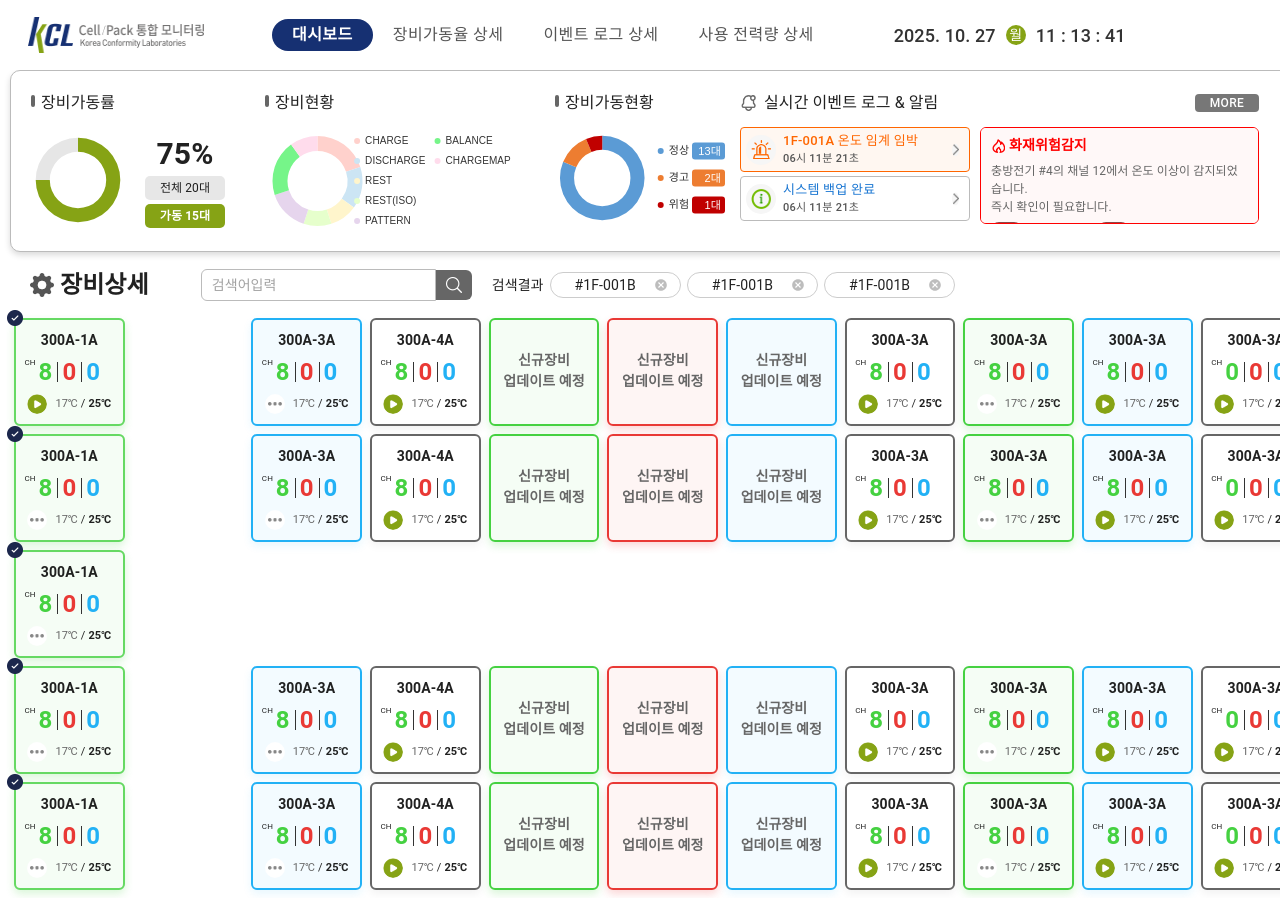
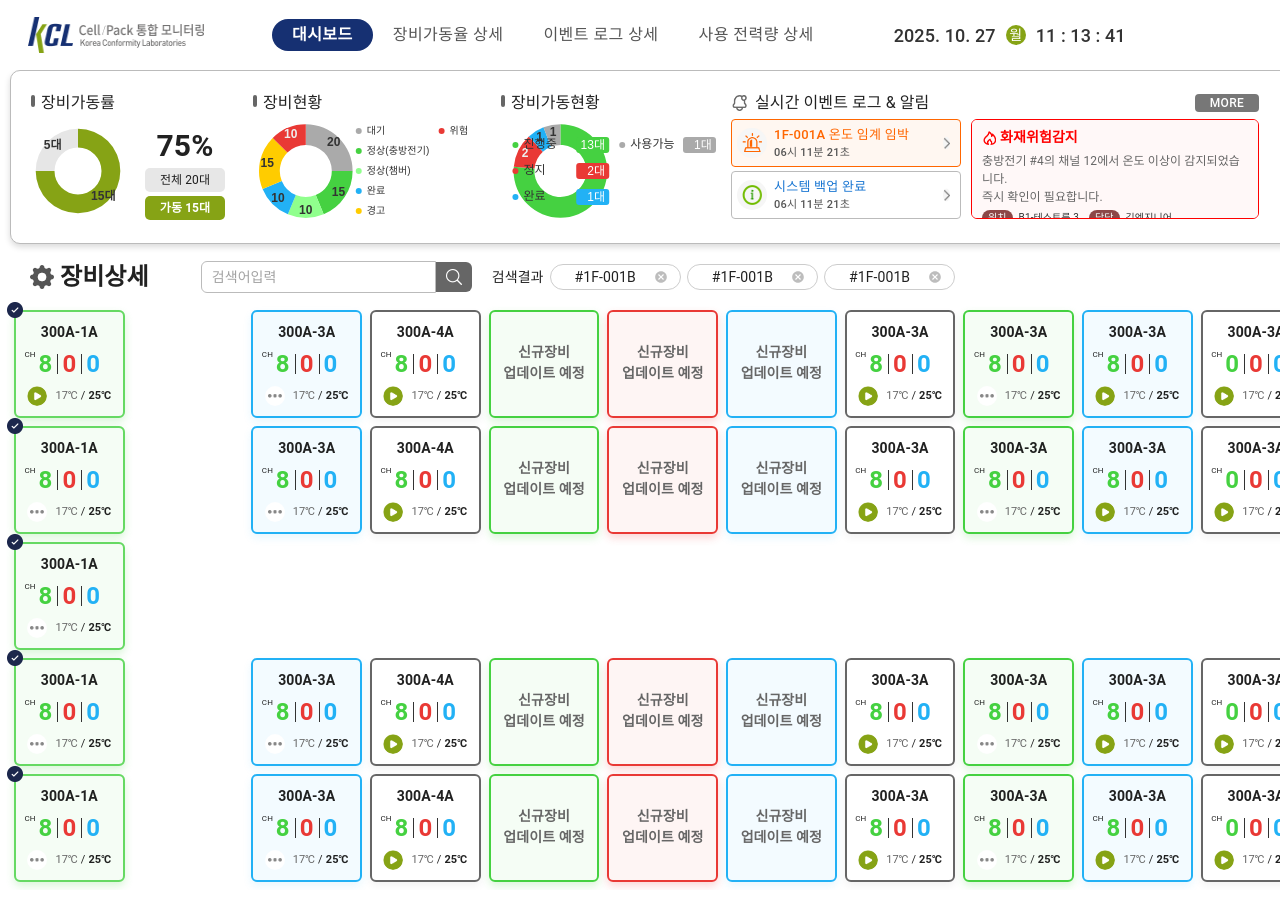
Before and after one commit to MUBSCORP/KCL, a Next.js app: page /uiux/dashboard-cell in a window 1280 px wide. Shown: the top 898 px of the page. Built offline with nearby package versions, Linux system fonts and the light colour scheme; what @mui/material-nextjs would draw is missing.

Commit message:
[251109] 디자인 현행화

```diff
--- a/src/app/uiux/components/modules/topState/ChartMonth.tsx
+++ b/src/app/uiux/components/modules/topState/ChartMonth.tsx
@@ -20,8 +20,9 @@ export default function ChartMonth({ title, data }: ChartProps) {
       tooltip: {
         trigger: 'axis',
         axisPointer: { type: 'shadow' },
+        textStyle: { fontSize: 10 },
         formatter: (params: any) => {
-          let result = `${params[0].name}<br/>`;
+          let result = `<strong style="color:#000;font-size:1.1rem;font-weight:500">${params[0].name}월</strong><br/>`;
           params.forEach((item: any) => {
             result += `<span style="display:inline-block;width:3.4rem;margin-right:4px;border-radius:10px;width:8px;height:8px;line-height:8px;background-color:${item.color}"></span>
               ${item.seriesName}: ${item.value}대<br/>`;
@@ -76,7 +77,7 @@ export default function ChartMonth({ title, data }: ChartProps) {
   return (
     <div className="chartCont">
       <h3 className="tit">{title}</h3>
-      <div className="chartWrap" ref={chartRef} style={{ width: '23.5rem', height: '10rem' }} />
+      <div className="chartWrap" ref={chartRef} style={{ width: '23.5rem', height: '10.8rem' }} />
     </div>
   );
 }
--- a/src/app/uiux/components/modules/topState/ChartOperation.tsx
+++ b/src/app/uiux/components/modules/topState/ChartOperation.tsx
@@ -11,7 +11,7 @@ interface ChartProps {
 export default function ChartOperation({ title, data }: ChartProps) {
   const chartRef = useRef<HTMLDivElement>(null);
 
-  const colors = ['#5B9BD5', '#ED7D31', '#C00000'];
+  const colors = ['#45D141', '#E93935', '#22B1F5', '#AAA'];
 
   const total = data.reduce((sum, item) => sum + item.value, 0);
 
@@ -25,6 +25,7 @@ export default function ChartOperation({ title, data }: ChartProps) {
         trigger: 'item',
         formatter: '{b}: {c} ({d}%)',
         confine: true,
+        textStyle: { fontSize: 10 },
       },
       legend: {
         orient: 'vertical',
@@ -38,15 +39,16 @@ export default function ChartOperation({ title, data }: ChartProps) {
           return `{a|${name}} {b${idx}|${data[idx].value}대}`;
         },
         textStyle: {
-          fontSize: 11,
-          rich: data.reduce(
+          fontSize: 10,
+          rich: {
+            a: { width: 50 },
+            ...data.reduce(
               (acc, d, i) => {
                 acc[`b${i}`] = {
-                fontSize: 11,
                   color: '#fff',
                   backgroundColor: colors[i],
                   borderRadius: 3,
-                padding: [4, 4, 2],
+                  padding: [3, 4, 1],
                   width: 25,
                   align: 'right',
                 };
@@ -54,7 +56,7 @@ export default function ChartOperation({ title, data }: ChartProps) {
               },
               {} as Record<string, any>,
             ),
-          a: { fontSize: 11 },
+          },
         } as any,
       } as echarts.LegendComponentOption,
 
@@ -62,11 +64,11 @@ export default function ChartOperation({ title, data }: ChartProps) {
         {
           name: title,
           type: 'pie',
-          radius: ['60%', '90%'],
+          radius: ['50%', '90%'],
           center: ['27%', '50%'],
           avoidLabelOverlap: false,
           label: {
-            show: false,
+            show: true,
             position: 'inside',
             formatter: ({ data }: any) => `${data.value}`,
             fontSize: 12,
@@ -93,7 +95,7 @@ export default function ChartOperation({ title, data }: ChartProps) {
   return (
     <div className="chartCont">
       <h3 className="tit">{title}</h3>
-      <div className="chartWrap" ref={chartRef} style={{ width: '17.5rem', height: '9.4rem' }} />
+      <div className="chartWrap" ref={chartRef} style={{ width: '22rem', height: '10.4rem' }} />
     </div>
   );
 }
--- a/src/app/uiux/components/modules/topState/ChartRunning.tsx
+++ b/src/app/uiux/components/modules/topState/ChartRunning.tsx
@@ -48,15 +48,16 @@ export default function ChartRunning({ title, total, running }: ChartProps) {
         trigger: 'item',
         formatter: '{b}: {c}대 ({d}%)',
         confine: true,
+        textStyle: { fontSize: 10 },
       },
       series: [
         {
           name: '장비가동률',
           type: 'pie',
-          radius: ['60%', '90%'],
+          radius: ['50%', '90%'],
           avoidLabelOverlap: false,
           label: {
-            show: false,
+            show: true,
             position: 'inside',
             formatter: ({ data }: any) => `${data?.value ?? 0}대`,
             fontSize: 12,
@@ -86,7 +87,7 @@ export default function ChartRunning({ title, total, running }: ChartProps) {
     <div className="chartCont type2">
       <h3 className="tit">{title}</h3>
       <div className="innerWrap">
-        <div className="chartWrap" ref={containerRef} style={{ width: '9.4rem', height: '9.4rem' }} />
+        <div className="chartWrap" ref={containerRef} style={{ width: '9.4rem', height: '10.4rem' }} />
         <div className="legend">
           <p>
             <strong>{String(percent)}</strong>%
--- a/src/app/uiux/components/modules/topState/ChartState.tsx
+++ b/src/app/uiux/components/modules/topState/ChartState.tsx
@@ -23,6 +23,7 @@ export default function ChartStatus({ title, data }: ChartProps) {
         trigger: 'item',
         formatter: '{b}: {c} ({d}%)',
         confine: true,
+        textStyle: { fontSize: 10 },
       },
       legend: {
         orient: 'vertical',
@@ -37,11 +38,11 @@ export default function ChartStatus({ title, data }: ChartProps) {
         {
           name: '장비현황',
           type: 'pie',
-          radius: ['60%', '90%'],
-          center: ['21%', '50%'],
+          radius: ['50%', '90%'],
+          center: ['24%', '50%'],
           avoidLabelOverlap: false,
           label: {
-            show: false,
+            show: true,
             position: 'inside',
             formatter: ({ data }: any) => `${data.value}`,
             fontSize: 12,
@@ -49,7 +50,7 @@ export default function ChartStatus({ title, data }: ChartProps) {
           },
           labelLine: { show: false },
           data: data,
-          color: ['#ffd1cc', '#cce5f4', '#fff5cc', '#e6ffcc', '#e6d5ed', '#76f589', '#ffdcec'],
+          color: ['#AAAAAA', '#45D141', '#90FF8D', '#22B1F5', '#FFCC00', '#E93935'],
         },
       ],
     };
@@ -68,7 +69,7 @@ export default function ChartStatus({ title, data }: ChartProps) {
   return (
     <div className="chartCont">
       <h3 className="tit">{title}</h3>
-      <div className="chartWrap" ref={chartRef} style={{ width: '25rem', height: '10rem' }} />
+      <div className="chartWrap" ref={chartRef} style={{ width: '22rem', height: '10.4rem' }} />
     </div>
   );
 }
--- a/src/app/uiux/components/modules/topState/ChartToday.tsx
+++ b/src/app/uiux/components/modules/topState/ChartToday.tsx
@@ -17,7 +17,7 @@ export default function ChartToday({ title, data }: ChartProps) {
     const chart = echarts.init(chartRef.current);
 
     const option: echarts.EChartsOption = {
-      tooltip: { trigger: 'axis', axisPointer: { type: 'shadow' } },
+      tooltip: { trigger: 'axis', axisPointer: { type: 'shadow' }, textStyle: { fontSize: 10 } },
       grid: {
         left: '3%',
         right: '10px',
@@ -61,7 +61,7 @@ export default function ChartToday({ title, data }: ChartProps) {
   return (
     <div className="chartCont">
       <h3 className="tit">{title}</h3>
-      <div className="chartWrap" ref={chartRef} style={{ width: '19.4rem', height: '10rem' }}></div>
+      <div className="chartWrap" ref={chartRef} style={{ width: '19.4rem', height: '10.8rem' }}></div>
     </div>
   );
 }
--- a/src/app/uiux/dashboard-cell/page.tsx
+++ b/src/app/uiux/dashboard-cell/page.tsx
@@ -21,18 +21,18 @@ export default function DashboardPack() {
   // --- Chart Data ---
   const chartData = { total: 20, running: 15 };
   const chartData2 = [
-    { name: 'CHARGE', value: 20 },
-    { name: 'DISCHARGE', value: 15 },
-    { name: 'REST', value: 10 },
-    { name: 'REST(ISO)', value: 10 },
-    { name: 'PATTERN', value: 15 },
-    { name: 'BALANCE', value: 20 },
-    { name: 'CHARGEMAP', value: 10 },
+    { name: '대기', value: 20 },
+    { name: '정상(충방전기)', value: 15 },
+    { name: '정상(챔버)', value: 10 },
+    { name: '완료', value: 10 },
+    { name: '경고', value: 15 },
+    { name: '위험', value: 10 },
   ];
   const chartData3 = [
-    { name: '정상', value: 13 },
-    { name: '경고', value: 2 },
-    { name: '위험', value: 1 },
+    { name: '진행중', value: 13 },
+    { name: '정지', value: 2 },
+    { name: '완료', value: 1 },
+    { name: '사용가능', value: 1 },
   ];
   const chartData4 = [
     { name: '방전', value: 280 },
@@ -57,8 +57,8 @@ export default function DashboardPack() {
       check: true, // 체크표시
       ready: false, // '신규장비 업데이트 예정' 표시
       shutdown: true, // 테두리 점등
-      operation: 'ongoing', // 공정 ongoing, completion, available, stop
-      icon: 'success', // 아이콘 success, stay, error
+      operation: 'ongoing', // 공정: ongoing, completion, available, stop
+      icon: 'success', // 아이콘: success, stay, error
       temp1: '17℃', // 온도 1
       temp2: '25℃', // 온도 2
       ch1: 8, // 채널 1
--- a/src/app/uiux/dashboard-pack/page.tsx
+++ b/src/app/uiux/dashboard-pack/page.tsx
@@ -21,18 +21,18 @@ export default function DashboardPack() {
   // chart props
   const chartData = { total: 20, running: 15 };
   const chartData2 = [
-    { name: 'CHARGE', value: 20 },
-    { name: 'DISCHARGE', value: 15 },
-    { name: 'REST', value: 10 },
-    { name: 'REST(ISO)', value: 10 },
-    { name: 'PATTERN', value: 15 },
-    { name: 'BALANCE', value: 20 },
-    { name: 'CHARGEMAP', value: 10 },
+    { name: '대기', value: 20 },
+    { name: '정상(충방전기)', value: 15 },
+    { name: '정상(챔버)', value: 10 },
+    { name: '완료', value: 10 },
+    { name: '경고', value: 15 },
+    { name: '위험', value: 10 },
   ];
   const chartData3 = [
-    { name: '정상', value: 13 },
-    { name: '경고', value: 2 },
-    { name: '위험', value: 1 },
+    { name: '진행중', value: 13 },
+    { name: '정지', value: 2 },
+    { name: '완료', value: 1 },
+    { name: '사용가능', value: 1 },
   ];
   const chartData4 = [
     { name: '방전', value: 280 },
@@ -55,13 +55,13 @@ export default function DashboardPack() {
       y: 1, // y 좌표
       title: '1F-001B', // 타이틀
       check: true, // 체크표시
-      schedule: 'AA PE EV 항속형 PV 충방전싸이클 (가속)_241220 1', // 스케쥴
+      schedule: 'AA PE EV 항속형 PV 충방전싸이클 (가속)_241220 1', // 스케줄
       memo: true, // 모달
       memoText: `비고: 00만 km RPT 측정 후 내구 재개
-      [250923-24] 칠러 냉각수 보증 시험 일시정지 _이정우`, // memo
-      operation: 'charge', // 상태
-      status: 'success', // 뱃지 상태
-      statusLabel: '정상', // 뱃지 텍스트
+      [250923-24] 칠러 냉각수 보증 시험 일시정지 _이정우`, // 메모
+      operation: 'charge', // 상태: charge, discharge, rest, rest-iso, pattern, blance, chargemap
+      status: 'normal', // 뱃지 상태: rest(대기), normal(정상(충방전기)), normal_chamber(정상(챔버)), completion(완료), warning(경고), danger(위험)
+      statusLabel: '정상', // 뱃지 텍스트: 대기, 정상, 위험,정상,완료,경고
       voltage: '203.9 aV', // 전압
       current: '31.6 aA', // 전류
       power: '6.44 akW', // 파원
@@ -69,7 +69,7 @@ export default function DashboardPack() {
       cycle: '4/4', // 사이클
       rly: 'ON', // rly
       dgv: '0.9', // dgv
-      temp: '33.1/30', // 온도
+      temp: '33.1℃/30℃', // 온도
       humidity: '40%/70%', // 습도
       cycles: 3, // 사이클
       activeCycles: 3, // 현재사이클
@@ -81,7 +81,7 @@ export default function DashboardPack() {
       y: 1,
       title: 'EQ-01',
       check: true,
-      schedule: 'AA PE EV 항속형 PV 충방전싸이클 (가속)_241220 2', // 스케쥴
+      schedule: 'AA PE EV 항속형 PV 충방전싸이클 (가속)_241220 2',
       memo: true,
       memoText: `비고: 00만 km RPT 측정 후 내구 재개
       [250923-24] 칠러 냉각수 보증 시험 일시정지 _이정우`,
@@ -95,7 +95,7 @@ export default function DashboardPack() {
       cycle: '4/4',
       rly: 'ON',
       dgv: '0.9',
-      temp: '33.1/30',
+      temp: '33.1℃/30℃',
       humidity: '40%/70%',
       cycles: 2,
       activeCycles: 2,
@@ -107,13 +107,13 @@ export default function DashboardPack() {
       y: 1,
       title: '1F-001B',
       check: false,
-      schedule: 'AA PE EV 항속형 PV 충방전싸이클 (가속)_241220 3', // 스케쥴
+      schedule: 'AA PE EV 항속형 PV 충방전싸이클 (가속)_241220 3',
       memo: true,
       memoText: `비고: 00만 km RPT 측정 후 내구 재개
       [250923-24] 칠러 냉각수 보증 시험 일시정지 _이정우`,
       operation: 'rest',
-      status: 'complete',
-      statusLabel: '완료',
+      status: 'normal',
+      statusLabel: '정상',
       voltage: '203.9 aV',
       current: '31.6 aA',
       power: '6.44 akW',
@@ -121,7 +121,7 @@ export default function DashboardPack() {
       cycle: '4/4',
       rly: 'ON',
       dgv: '0.9',
-      temp: '33.1/30',
+      temp: '33.1℃/30℃',
       humidity: '40%/70%',
       cycles: 2,
       activeCycles: 2,
@@ -133,12 +133,12 @@ export default function DashboardPack() {
       y: 1,
       title: '1F-001B',
       check: false,
-      schedule: 'AA PE EV 항속형 PV 충방전싸이클 (가속)_241220 4', // 스케쥴
+      schedule: 'AA PE EV 항속형 PV 충방전싸이클 (가속)_241220 4',
       memo: false,
       memoText: ``,
       operation: 'rest-iso',
-      status: 'warning',
-      statusLabel: '경고',
+      status: 'normal_chamber',
+      statusLabel: '정상',
       voltage: '203.9 aV',
       current: '31.6 aA',
       power: '6.44 akW',
@@ -146,7 +146,7 @@ export default function DashboardPack() {
       cycle: '4/4',
       rly: 'ON',
       dgv: '0.9',
-      temp: '33.1/30',
+      temp: '33.1℃/30℃',
       humidity: '40%/70%',
       cycles: 1,
       activeCycles: 1,
@@ -158,12 +158,12 @@ export default function DashboardPack() {
       y: 1,
       title: '1F-001B',
       check: false,
-      schedule: 'AA PE EV 항속형 PV 충방전싸이클 (가속)_241220 5', // 스케쥴
+      schedule: 'AA PE EV 항속형 PV 충방전싸이클 (가속)_241220 5',
       memo: false,
       memoText: ``,
       operation: 'pattern',
-      status: 'error',
-      statusLabel: '위험',
+      status: 'completion',
+      statusLabel: '완료',
       voltage: '203.9 aV',
       current: '31.6 aA',
       power: '6.44 akW',
@@ -171,7 +171,7 @@ export default function DashboardPack() {
       cycle: '4/4',
       rly: 'ON',
       dgv: '0.9',
-      temp: '33.1/30',
+      temp: '33.1℃/30℃',
       humidity: '40%/70%',
       cycles: 5,
       activeCycles: 5,
@@ -183,12 +183,12 @@ export default function DashboardPack() {
       y: 1,
       title: '1F-001B',
       check: false,
-      schedule: 'AA PE EV 항속형 PV 충방전싸이클 (가속)_241220 6', // 스케쥴
+      schedule: 'AA PE EV 항속형 PV 충방전싸이클 (가속)_241220 6',
       memo: false,
       memoText: ``,
       operation: 'balance',
-      status: 'success',
-      statusLabel: '정상',
+      status: 'warning',
+      statusLabel: '경고',
       voltage: '203.9 aV',
       current: '31.6 aA',
       power: '6.44 akW',
@@ -196,7 +196,7 @@ export default function DashboardPack() {
       cycle: '4/4',
       rly: 'ON',
       dgv: '0.9',
-      temp: '33.1/30',
+      temp: '33.1℃/30℃',
       humidity: '40%/70%',
       cycles: 4,
       activeCycles: 4,
@@ -208,12 +208,12 @@ export default function DashboardPack() {
       y: 1,
       title: '1F-001B',
       check: false,
-      schedule: 'AA PE EV 항속형 PV 충방전싸이클 (가속)_241220 7', // 스케쥴
+      schedule: 'AA PE EV 항속형 PV 충방전싸이클 (가속)_241220 7',
       memo: false,
       memoText: ``,
       operation: 'chargemap',
-      status: 'success2',
-      statusLabel: '정상',
+      status: 'danger',
+      statusLabel: '위험',
       voltage: '203.9 aV',
       current: '31.6 aA',
       power: '6.44 akW',
@@ -221,7 +221,7 @@ export default function DashboardPack() {
       cycle: '4/4',
       rly: 'ON',
       dgv: '0.9',
-      temp: '33.1/30',
+      temp: '33.1℃/30℃',
       humidity: '40%/70%',
       cycles: 3,
       activeCycles: 3,
@@ -233,11 +233,11 @@ export default function DashboardPack() {
       y: 1,
       title: '1F-001B',
       check: false,
-      schedule: 'AA PE EV 항속형 PV 충방전싸이클 (가속)_241220 7', // 스케쥴
+      schedule: 'AA PE EV 항속형 PV 충방전싸이클 (가속)_241220 7',
       memo: false,
       memoText: ``,
       operation: 'chargemap',
-      status: 'success2',
+      status: 'normal',
       statusLabel: '정상',
       voltage: '203.9 aV',
       current: '31.6 aA',
@@ -246,7 +246,7 @@ export default function DashboardPack() {
       cycle: '4/4',
       rly: 'ON',
       dgv: '0.9',
-      temp: '33.1/30',
+      temp: '33.1℃/30℃',
       humidity: '40%/70%',
       cycles: 3,
       activeCycles: 3,
@@ -258,11 +258,11 @@ export default function DashboardPack() {
       y: 1,
       title: '1F-001B',
       check: false,
-      schedule: 'AA PE EV 항속형 PV 충방전싸이클 (가속)_241220 7', // 스케쥴
+      schedule: 'AA PE EV 항속형 PV 충방전싸이클 (가속)_241220 7',
       memo: false,
       memoText: ``,
       operation: 'chargemap',
-      status: 'success2',
+      status: 'normal',
       statusLabel: '정상',
       voltage: '203.9 aV',
       current: '31.6 aA',
@@ -271,7 +271,7 @@ export default function DashboardPack() {
       cycle: '4/4',
       rly: 'ON',
       dgv: '0.9',
-      temp: '33.1/30',
+      temp: '33.1℃/30℃',
       humidity: '40%/70%',
       cycles: 3,
       activeCycles: 3,
@@ -283,11 +283,11 @@ export default function DashboardPack() {
       y: 1,
       title: '1F-001B',
       check: false,
-      schedule: 'AA PE EV 항속형 PV 충방전싸이클 (가속)_241220 7', // 스케쥴
+      schedule: 'AA PE EV 항속형 PV 충방전싸이클 (가속)_241220 7',
       memo: false,
       memoText: ``,
       operation: 'chargemap',
-      status: 'success2',
+      status: 'normal',
       statusLabel: '정상',
       voltage: '203.9 aV',
       current: '31.6 aA',
@@ -296,7 +296,7 @@ export default function DashboardPack() {
       cycle: '4/4',
       rly: 'ON',
       dgv: '0.9',
-      temp: '33.1/30',
+      temp: '33.1℃/30℃',
       humidity: '40%/70%',
       cycles: 3,
       activeCycles: 3,
@@ -316,7 +316,7 @@ export default function DashboardPack() {
       memoText: `비고: 00만 km RPT 측정 후 내구 재개
       [250923-24] 칠러 냉각수 보증 시험 일시정지 _이정우`,
       operation: 'charge',
-      status: 'success',
+      status: 'normal',
       statusLabel: '정상',
       voltage: '203.9 aV',
       current: '31.6 aA',
@@ -325,7 +325,7 @@ export default function DashboardPack() {
       cycle: '4/4',
       rly: 'ON',
       dgv: '0.9',
-      temp: '33.1/30',
+      temp: '33.1℃/30℃',
       humidity: '40%/70%',
       cycles: 3,
       activeCycles: 3,
@@ -337,7 +337,7 @@ export default function DashboardPack() {
       y: 2,
       title: 'EQ-01',
       check: true,
-      schedule: 'AA PE EV 항속형 PV 충방전싸이클 (가속)_241220 2', // 스케쥴
+      schedule: 'AA PE EV 항속형 PV 충방전싸이클 (가속)_241220 2',
       memo: true,
       memoText: `비고: 00만 km RPT 측정 후 내구 재개
       [250923-24] 칠러 냉각수 보증 시험 일시정지 _이정우`,
@@ -351,7 +351,7 @@ export default function DashboardPack() {
       cycle: '4/4',
       rly: 'ON',
       dgv: '0.9',
-      temp: '33.1/30',
+      temp: '33.1℃/30℃',
       humidity: '40%/70%',
       cycles: 2,
       activeCycles: 2,
@@ -363,12 +363,12 @@ export default function DashboardPack() {
       y: 2,
       title: '1F-001B',
       check: false,
-      schedule: 'AA PE EV 항속형 PV 충방전싸이클 (가속)_241220 3', // 스케쥴
+      schedule: 'AA PE EV 항속형 PV 충방전싸이클 (가속)_241220 3',
       memo: true,
       memoText: `비고: 00만 km RPT 측정 후 내구 재개
       [250923-24] 칠러 냉각수 보증 시험 일시정지 _이정우`,
       operation: 'rest',
-      status: 'complete',
+      status: 'completion',
       statusLabel: '완료',
       voltage: '203.9 aV',
       current: '31.6 aA',
@@ -377,7 +377,7 @@ export default function DashboardPack() {
       cycle: '4/4',
       rly: 'ON',
       dgv: '0.9',
-      temp: '33.1/30',
+      temp: '33.1℃/30℃',
       humidity: '40%/70%',
       cycles: 2,
       activeCycles: 2,
@@ -389,7 +389,7 @@ export default function DashboardPack() {
       y: 2,
       title: '1F-001B',
       check: false,
-      schedule: 'AA PE EV 항속형 PV 충방전싸이클 (가속)_241220 4', // 스케쥴
+      schedule: 'AA PE EV 항속형 PV 충방전싸이클 (가속)_241220 4',
       memo: false,
       memoText: ``,
       operation: 'rest-iso',
@@ -402,7 +402,7 @@ export default function DashboardPack() {
       cycle: '4/4',
       rly: 'ON',
       dgv: '0.9',
-      temp: '33.1/30',
+      temp: '33.1℃/30℃',
       humidity: '40%/70%',
       cycles: 1,
       activeCycles: 1,
@@ -414,11 +414,11 @@ export default function DashboardPack() {
       y: 2,
       title: '1F-001B',
       check: false,
-      schedule: 'AA PE EV 항속형 PV 충방전싸이클 (가속)_241220 7', // 스케쥴
+      schedule: 'AA PE EV 항속형 PV 충방전싸이클 (가속)_241220 7',
       memo: false,
       memoText: ``,
       operation: 'chargemap',
-      status: 'success2',
+      status: 'normal',
       statusLabel: '정상',
       voltage: '203.9 aV',
       current: '31.6 aA',
@@ -427,7 +427,7 @@ export default function DashboardPack() {
       cycle: '4/4',
       rly: 'ON',
       dgv: '0.9',
-      temp: '33.1/30',
+      temp: '33.1℃/30℃',
       humidity: '40%/70%',
       cycles: 3,
       activeCycles: 3,
@@ -439,11 +439,11 @@ export default function DashboardPack() {
       y: 2,
       title: '1F-001B',
       check: false,
-      schedule: 'AA PE EV 항속형 PV 충방전싸이클 (가속)_241220 7', // 스케쥴
+      schedule: 'AA PE EV 항속형 PV 충방전싸이클 (가속)_241220 7',
       memo: false,
       memoText: ``,
       operation: 'chargemap',
-      status: 'success2',
+      status: 'normal',
       statusLabel: '정상',
       voltage: '203.9 aV',
       current: '31.6 aA',
@@ -452,7 +452,7 @@ export default function DashboardPack() {
       cycle: '4/4',
       rly: 'ON',
       dgv: '0.9',
-      temp: '33.1/30',
+      temp: '33.1℃/30℃',
       humidity: '40%/70%',
       cycles: 3,
       activeCycles: 3,
--- a/src/styles/common/_reset.scss
+++ b/src/styles/common/_reset.scss
@@ -108,6 +108,8 @@ button {
   line-height: 1;
   font-family: inherit;
   box-sizing: border-box;
+  font-weight: 400;
+  text-transform: none;
 }
 button {
   border: 0 none;
--- a/src/styles/modules/_topState.scss
+++ b/src/styles/modules/_topState.scss
@@ -12,14 +12,14 @@
   box-shadow: 0 0.3rem 0.6rem rgba(0, 0, 0, 0.15);
   > .left {
     min-width: 68.1rem;
-    @include flexArea($gap: 4rem, $align: flex-start);
+    @include flexArea($gap: 2.8rem, $align: flex-start);
     .chartCont {
       .tit {
         position: relative;
         font-size: 1.6rem;
         font-weight: 400;
         padding-left: 1rem;
-        margin-bottom: 1.6rem;
+        margin-bottom: 0.4rem;
         &::before {
           content: '';
           position: absolute;
@@ -69,7 +69,7 @@
     flex: 1;
     > .tit {
       @include flexArea($justify: space-between);
-      margin-bottom: 1.2rem;
+      margin-bottom: 0.4rem;
       > span {
         @include flexArea($gap: 0.8rem);
         font-size: 1.6rem;
@@ -95,7 +95,7 @@
       @include flexArea($justify: space-between, $align: stretch, $gap: 1rem);
       .listArea {
         min-width: 23rem;
-        height: 9.7rem;
+        height: 10rem;
         overflow: auto;
         ul {
           li {
@@ -108,7 +108,7 @@
               justify-content: flex-start;
               width: 100%;
               padding: 0 3.7rem 0 4.2rem;
-              height: 4.5rem;
+              height: 4.8rem;
               border: 1px solid var(--co-border);
               border-radius: 0.4rem;
               flex-direction: column;
@@ -196,8 +196,8 @@
       .resultArea {
         flex: 1;
         .innerCont {
-          @include flexArea($justify: space-between, $align: flex-start, $gap: 0.6rem, $direction: column);
-          height: 9.7rem;
+          @include flexArea($justify: space-between, $align: flex-start, $gap: 0.4rem, $direction: column);
+          height: 10rem;
           overflow: auto;
           background-color: var(--co-white);
           padding: 0.7rem 1rem;
@@ -264,7 +264,7 @@
         font-weight: 400;
         padding-left: 1rem;
         line-height: 1;
-        margin-bottom: 1.6rem;
+        margin-bottom: 0.4rem;
         &::before {
           content: '';
           position: absolute;
```
Also changed, not shown: src/styles/modules/_monitoring.scss (+25 -25 lines). Lines whose indentation alone changed are shown as unchanged.
